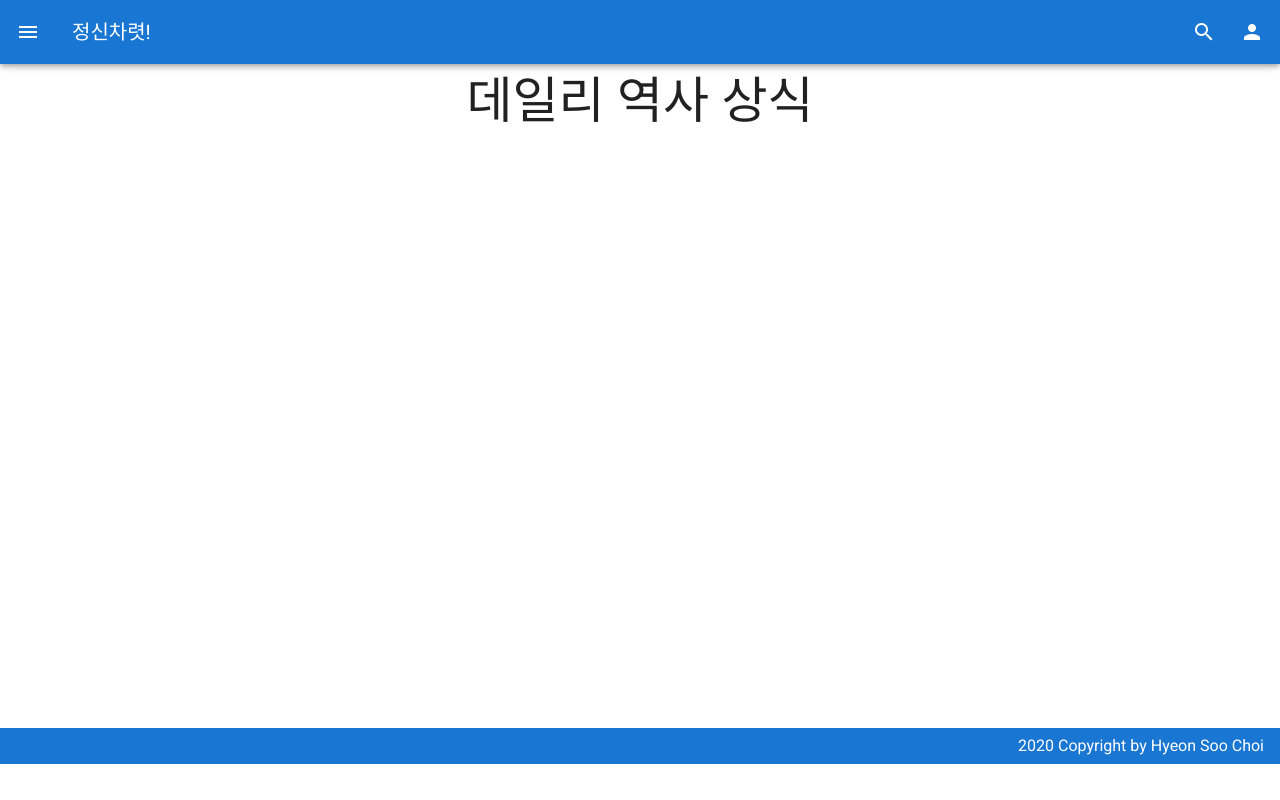
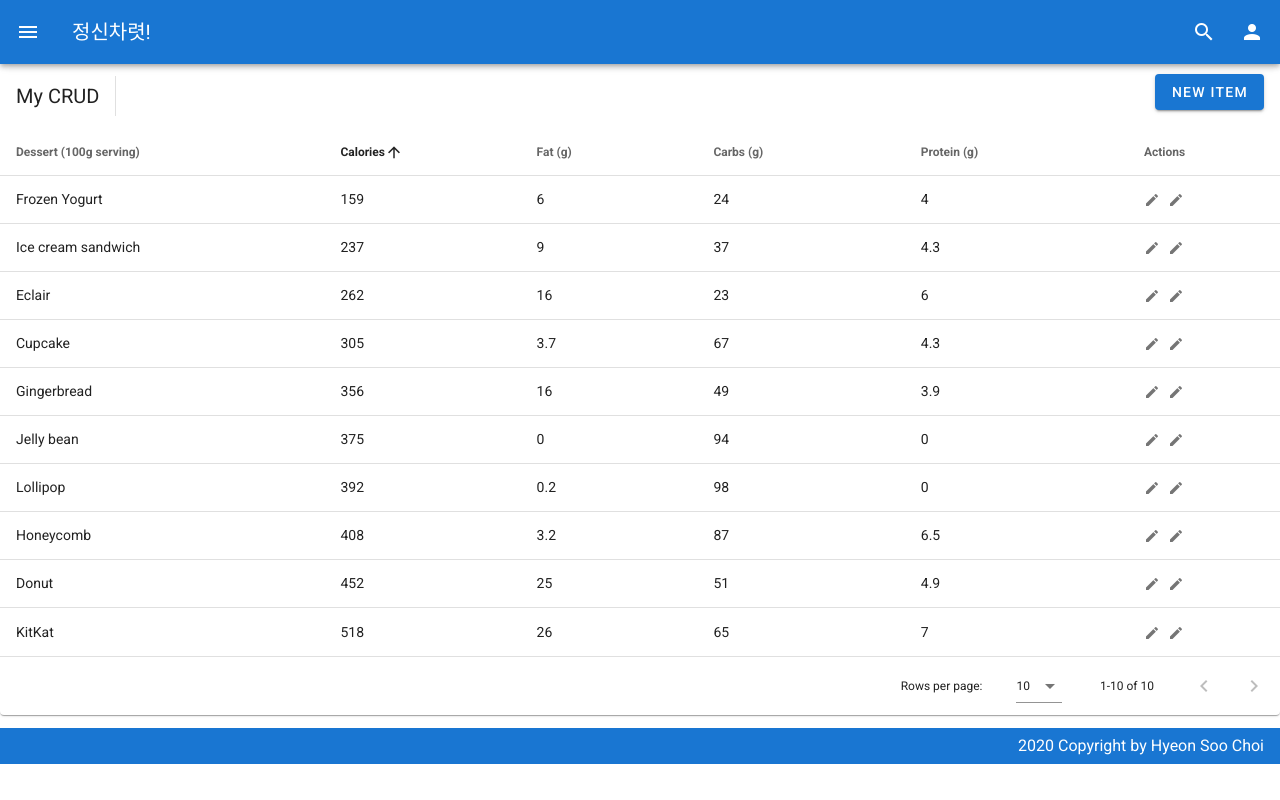
Before and after one commit to itsme-shawn/smart-mind, a Vue app: page /daily_history in a window 1280 px wide. Built offline with nearby package versions, Linux system fonts and the light colour scheme; no server answers; what vue-toast-notification would draw is missing.

Commit message:
not finished

```diff
--- a/src/views/contents/daily_history/index.vue
+++ b/src/views/contents/daily_history/index.vue
@@ -1,6 +1,326 @@
 <template>
-	<div class="text-center" style="font-size:50px">
-		데일리 역사 상식
-	</div>
+  <v-data-table
+    :headers="headers"
+    :items="desserts"
+    sort-by="calories"
+    class="elevation-1"
+  >
+    <template v-slot:top>
+      <v-toolbar
+        flat
+      >
+        <v-toolbar-title>My CRUD</v-toolbar-title>
+        <v-divider
+          class="mx-4"
+          inset
+          vertical
+        ></v-divider>
+        <v-spacer></v-spacer>
+        <v-dialog
+          v-model="dialog"
+          max-width="500px"
+        >
+          <template v-slot:activator="{ on, attrs }">
+            <v-btn
+              color="primary"
+              dark
+              class="mb-2"
+              v-bind="attrs"
+              v-on="on"
+            >
+              New Item
+            </v-btn>
+          </template>
+          <v-card>
+            <v-card-title>
+              <span class="headline">{{ formTitle }}</span>
+            </v-card-title>
 
+            <v-card-text>
+              <v-container>
+                <v-row>
+                  <v-col
+                    cols="12"
+                    sm="6"
+                    md="4"
+                  >
+                    <v-text-field
+                      v-model="editedItem.name"
+                      label="Dessert name"
+                    ></v-text-field>
+                  </v-col>
+                  <v-col
+                    cols="12"
+                    sm="6"
+                    md="4"
+                  >
+                    <v-text-field
+                      v-model="editedItem.calories"
+                      label="Calories"
+                    ></v-text-field>
+                  </v-col>
+                  <v-col
+                    cols="12"
+                    sm="6"
+                    md="4"
+                  >
+                    <v-text-field
+                      v-model="editedItem.fat"
+                      label="Fat (g)"
+                    ></v-text-field>
+                  </v-col>
+                  <v-col
+                    cols="12"
+                    sm="6"
+                    md="4"
+                  >
+                    <v-text-field
+                      v-model="editedItem.carbs"
+                      label="Carbs (g)"
+                    ></v-text-field>
+                  </v-col>
+                  <v-col
+                    cols="12"
+                    sm="6"
+                    md="4"
+                  >
+                    <v-text-field
+                      v-model="editedItem.protein"
+                      label="Protein (g)"
+                    ></v-text-field>
+                  </v-col>
+                </v-row>
+              </v-container>
+            </v-card-text>
+
+            <v-card-actions>
+              <v-spacer></v-spacer>
+              <v-btn
+                color="blue darken-1"
+                text
+                @click="close"
+              >
+                Cancel
+              </v-btn>
+              <v-btn
+                color="blue darken-1"
+                text
+                @click="save"
+              >
+                Save
+              </v-btn>
+            </v-card-actions>
+          </v-card>
+        </v-dialog>
+        <v-dialog v-model="dialogDelete" max-width="500px">
+          <v-card>
+            <v-card-title class="headline">Are you sure you want to delete this item?</v-card-title>
+            <v-card-actions>
+              <v-spacer></v-spacer>
+              <v-btn color="blue darken-1" text @click="closeDelete">Caddddncel</v-btn>
+              <v-btn color="blue darken-1" text @click="deleteItemConfirm">OK</v-btn>
+              <v-spacer></v-spacer>
+            </v-card-actions>
+          </v-card>
+        </v-dialog>
+      </v-toolbar>
+    </template>
+    <template v-slot:item.actions="{ item }">
+      <v-icon
+        small
+        class="mr-2"
+        @click="editItem(item)"
+      >
+        mdi-pencil
+      </v-icon>
+      <v-icon
+        small
+        @click="deleteItem(item)"
+      >mdi-pencil
+      </v-icon>
+    </template>
+    <template v-slot:no-data>
+      <v-btn
+        color="primary"
+        @click="initialize"
+      >
+        Reset
+      </v-btn>
+    </template>
+  </v-data-table>
 </template>
+<script>
+export default {
+	data: () => ({
+		dialog: false,
+		dialogDelete: false,
+		headers: [
+			{
+				text: 'Dessert (100g serving)',
+				align: 'start',
+				sortable: false,
+				value: 'name'
+			},
+			{ text: 'Calories', value: 'calories' },
+			{ text: 'Fat (g)', value: 'fat' },
+			{ text: 'Carbs (g)', value: 'carbs' },
+			{ text: 'Protein (g)', value: 'protein' },
+			{ text: 'Actions', value: 'actions', sortable: false }
+		],
+		desserts: [],
+		editedIndex: -1,
+		editedItem: {
+			name: '',
+			calories: 0,
+			fat: 0,
+			carbs: 0,
+			protein: 0
+		},
+		defaultItem: {
+			name: '',
+			calories: 0,
+			fat: 0,
+			carbs: 0,
+			protein: 0
+		}
+	}),
+
+	computed: {
+		formTitle () {
+			return this.editedIndex === -1 ? 'New Item' : 'Edit Item'
+		}
+	},
+
+	watch: {
+		dialog (val) {
+			val || this.close()
+		},
+		dialogDelete (val) {
+			val || this.closeDelete()
+		}
+	},
+
+	created () {
+		this.initialize()
+	},
+
+	methods: {
+		initialize () {
+			this.desserts = [
+				{
+					name: 'Frozen Yogurt',
+					calories: 159,
+					fat: 6.0,
+					carbs: 24,
+					protein: 4.0
+				},
+				{
+					name: 'Ice cream sandwich',
+					calories: 237,
+					fat: 9.0,
+					carbs: 37,
+					protein: 4.3
+				},
+				{
+					name: 'Eclair',
+					calories: 262,
+					fat: 16.0,
+					carbs: 23,
+					protein: 6.0
+				},
+				{
+					name: 'Cupcake',
+					calories: 305,
+					fat: 3.7,
+					carbs: 67,
+					protein: 4.3
+				},
+				{
+					name: 'Gingerbread',
+					calories: 356,
+					fat: 16.0,
+					carbs: 49,
+					protein: 3.9
+				},
+				{
+					name: 'Jelly bean',
+					calories: 375,
+					fat: 0.0,
+					carbs: 94,
+					protein: 0.0
+				},
+				{
+					name: 'Lollipop',
+					calories: 392,
+					fat: 0.2,
+					carbs: 98,
+					protein: 0
+				},
+				{
+					name: 'Honeycomb',
+					calories: 408,
+					fat: 3.2,
+					carbs: 87,
+					protein: 6.5
+				},
+				{
+					name: 'Donut',
+					calories: 452,
+					fat: 25.0,
+					carbs: 51,
+					protein: 4.9
+				},
+				{
+					name: 'KitKat',
+					calories: 518,
+					fat: 26.0,
+					carbs: 65,
+					protein: 7
+				}
+			]
+		},
+
+		editItem (item) {
+			this.editedIndex = this.desserts.indexOf(item)
+			this.editedItem = Object.assign({}, item)
+			this.dialog = true
+		},
+
+		deleteItem (item) {
+			this.editedIndex = this.desserts.indexOf(item)
+			this.editedItem = Object.assign({}, item)
+			this.dialogDelete = true
+		},
+
+		deleteItemConfirm () {
+			this.desserts.splice(this.editedIndex, 1)
+			this.closeDelete()
+		},
+
+		close () {
+			this.dialog = false
+			this.$nextTick(() => {
+				this.editedItem = Object.assign({}, this.defaultItem)
+				this.editedIndex = -1
+			})
+		},
+
+		closeDelete () {
+			this.dialogDelete = false
+			this.$nextTick(() => {
+				this.editedItem = Object.assign({}, this.defaultItem)
+				this.editedIndex = -1
+			})
+		},
+
+		save () {
+			if (this.editedIndex > -1) {
+				Object.assign(this.desserts[this.editedIndex], this.editedItem)
+			} else {
+				this.desserts.push(this.editedItem)
+			}
+			this.close()
+		}
+	}
+}
+</script>
--- a/src/views/contents/jungsin/index.vue
+++ b/src/views/contents/jungsin/index.vue
@@ -13,6 +13,7 @@
 		>
 			<template v-slot:item.id="{item}" >
 				<v-icon small class="mr-2" @click="openDialog(item)">mdi-pencil</v-icon>
+				<v-icon small @click="deleteItem(item)">mdi-delete</v-icon>
 				<v-icon small @click="remove(item)">mdi-delete</v-icon>
 			</template>
 		</v-data-table>
@@ -38,6 +39,19 @@
 		</v-dialog>
 		<!--dialog end-->
 
+		<!-- dialog 삭제할 때 삭제할 건지 한 번 더 묻는 dialog-->
+		<v-dialog v-model="dialogDelete" max-width="500px">
+          <v-card>
+            <v-card-title class="headline">이 글을 지우시겠습니까?</v-card-title>
+            <v-card-actions>
+              <v-spacer></v-spacer>
+              <v-btn color="blue darken-1" text @click="closeDelete">취소</v-btn>
+              <v-btn color="blue darken-1" text @click="deleteItemConfirm">예</v-btn>
+              <v-spacer></v-spacer>
+            </v-card-actions>
+          </v-card>
+        </v-dialog>
+		<!--dialog end-->
 	</v-card>
 </template>
 
@@ -56,7 +70,13 @@ export default {
 				title: '',
 				content: ''
 			},
+			tempIndex: -1,
+			tempForm: {
+				title: '',
+				content: ''
+			},
 			dialog: false,
+			dialogDelete: false,
 			selectedItem: null,
 			unsubscribe: null,
 			unsubscribeCount: null,
@@ -84,6 +104,30 @@ export default {
 				this.form.title = item.title
 				this.form.content = item.content
 			}
+		},
+		deleteItem (item) {
+			this.tempIndex = this.items.indexOf(item)
+			console.log(this.tempIndex)
+			this.tempForm = Object.assign({}, item)
+			console.log(this.tempForm.title, this.tempForm.content)
+
+			this.dialogDelete = true
+		},
+		openDeleteDialog (item) {
+			// 정말 삭제할건지 묻는 dialog 띄움
+			this.dialogDelete = true
+		},
+		closeDelete () {
+			// 취소 버튼 눌렀을 때 그냥 띄워진 dialog 닫으면 됨
+			this.dialogDelete = false
+		},
+		deleteItemConfirm (item) {
+			// 확인 버튼 눌렀을 때 실제로 삭제해야 함
+			// this.items.splice(this.tempindex, 1)
+			console.log(item.title)
+
+			// 정말 삭제할건지 묻는 dialog 내림
+			this.closeDelete()
 		},
 
 		subscribe () { // read 기능
```
